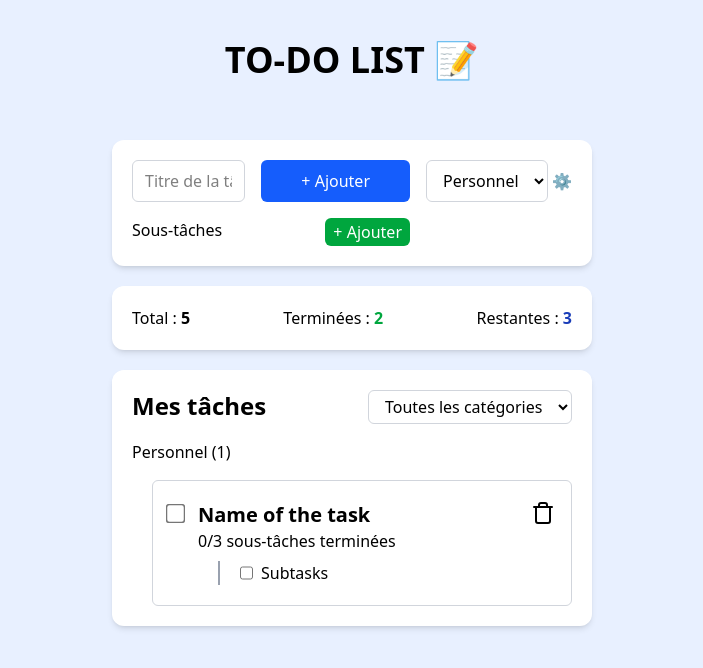
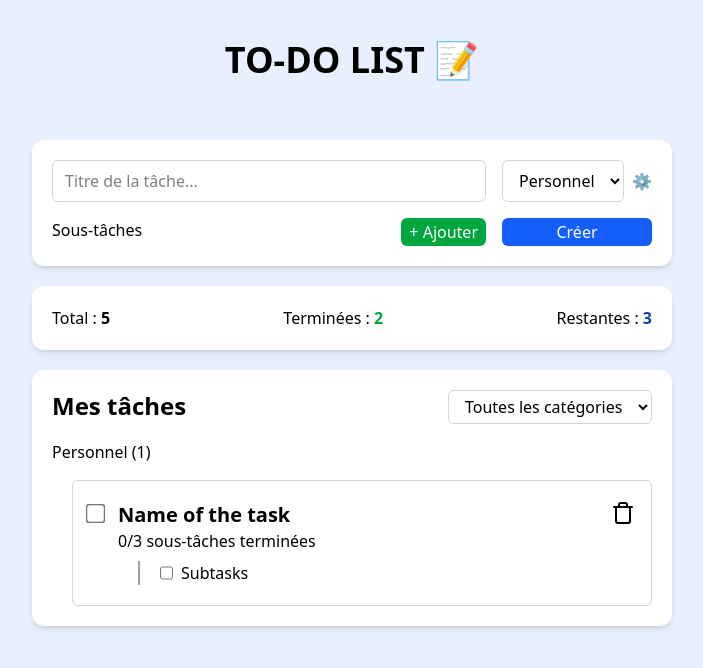
Before and after one commit to Antoinekoe/what-to-do, a React (Vite) app: page / in a window 1280 px wide. Shown: the top 668 px of the page, without its empty margins (288-991 px from the left). Built offline with nearby package versions, Linux system fonts and the light colour scheme.

Commit message:
Desktop UI fixed for add tasks

```diff
--- a/src/App.jsx
+++ b/src/App.jsx
@@ -5,7 +5,7 @@ import TasksCategoryManager from "./components/TasksCategoryManager";
 
 function App() {
   return (
-    <div className="flex flex-col gap-5 justify-center items-center max-w-3/8 mx-auto">
+    <div className="flex flex-col gap-5 justify-center items-center max-w-4/5 xl:max-w-4/8 mx-auto">
       <h1 className="font-bold text-4xl py-10">TO-DO LIST 📝</h1>
       <AddTasks />
       <TasksCount />
--- a/src/components/AddTasks.jsx
+++ b/src/components/AddTasks.jsx
@@ -37,16 +37,13 @@ const AddTasks = () => {
       )}
       <div className="flex gap-4 bg-white rounded-xl w-full py-5 px-5 shadow-md">
         <div className="flex flex-col gap-4 w-full">
-          <div className="flex gap-4 justify-between">
+          <div className="xl:flex gap-4 justify-between">
             <input
               type="text"
               placeholder="Titre de la tâche..."
               className="border-1 border-gray-300 px-3 py-2 rounded-md w-full focus:outline-none"
               autoFocus
             />
-            <button className="flex justify-center items-center cursor-pointer bg-blue-600 text-white px-10 rounded-md flex-shrink-0">
-              + Ajouter
-            </button>
           </div>
           <div className="flex justify-between">
             <span>Sous-tâches</span>
@@ -55,8 +52,8 @@ const AddTasks = () => {
             </button>
           </div>
         </div>
-        <div className="flex flex-col gap-4">
-          <div className="flex gap-1">
+        <div className="flex flex-col  gap-4">
+          <div className="flex gap-2">
             <select className="border-1 border-gray-300 rounded-md px-3 py-2">
               <option value="Personnel">Personnel</option>
             </select>
@@ -64,6 +61,9 @@ const AddTasks = () => {
               ⚙️
             </button>
           </div>
+          <button className="flex justify-center items-center cursor-pointer bg-blue-600 text-white px-10 rounded-md h-full">
+            Créer
+          </button>
         </div>
       </div>
     </>
```
